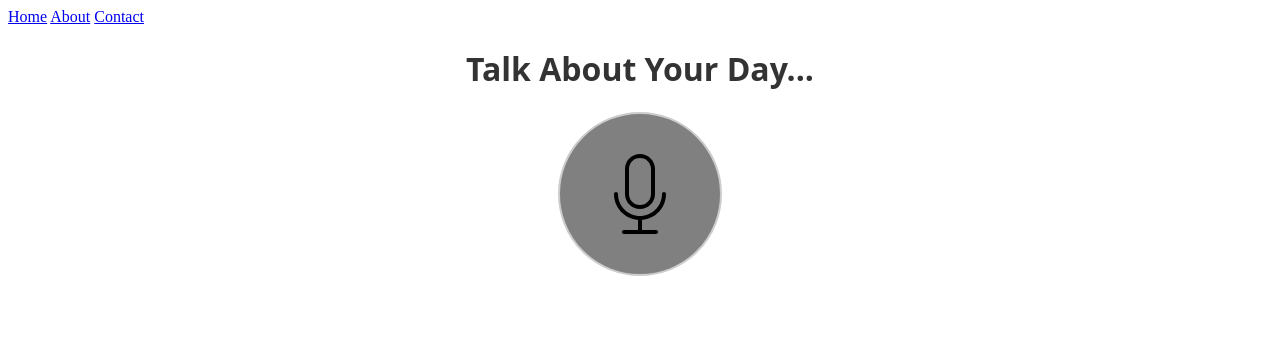
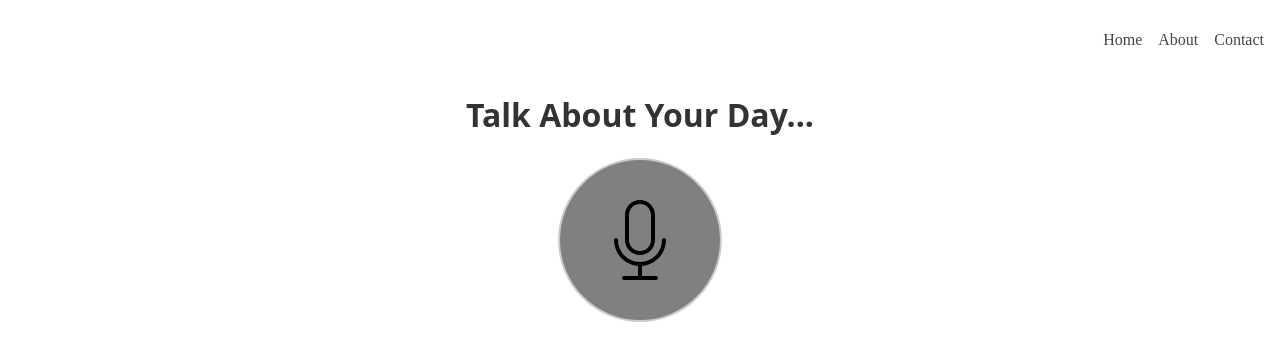
Before and after one commit to redmac135/hack-western-2023, a SvelteKit app in the folder frontend/: page / in a window 1280 px wide. Shown: the top 360 px of the page. Built offline with nearby package versions, Linux system fonts and the light colour scheme; no server answers.

Commit message:
navbar styling

```diff
--- a/frontend/src/routes/+layout.svelte
+++ b/frontend/src/routes/+layout.svelte
@@ -4,3 +4,25 @@
 	<a href="/summary">Contact</a>
 </nav>
 <slot />
+
+<style>
+	nav {
+		display: flex;
+		justify-content: right;
+		align-items: center;
+		width: 100%;
+		height: 4rem;
+	}
+
+	a {
+		padding: 0.1rem;
+		margin: 0.4rem;
+		color: rgb(70, 70, 70);
+		text-decoration: none;
+		transition: border-bottom 0.3s;
+	}
+
+	a:hover {
+		border-bottom: 1px solid black;
+	}
+</style>
```
